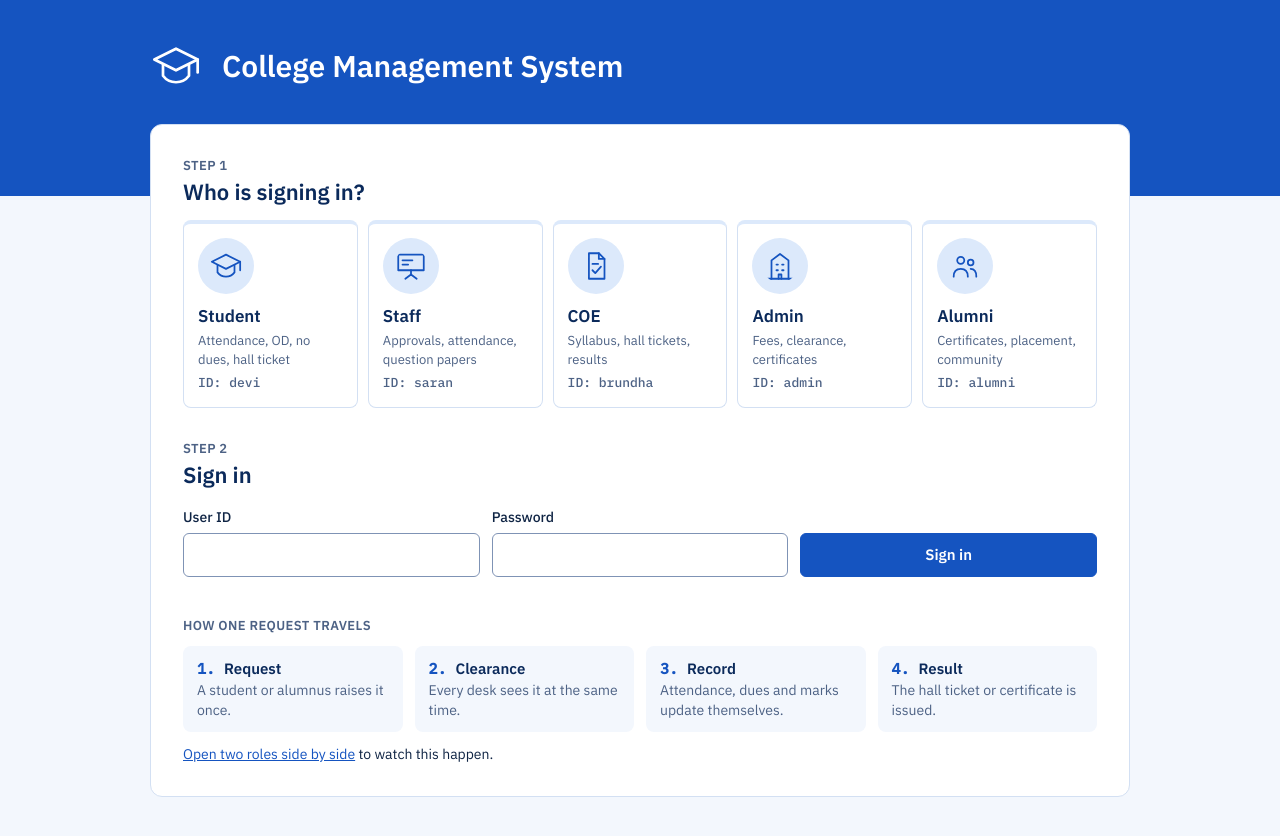
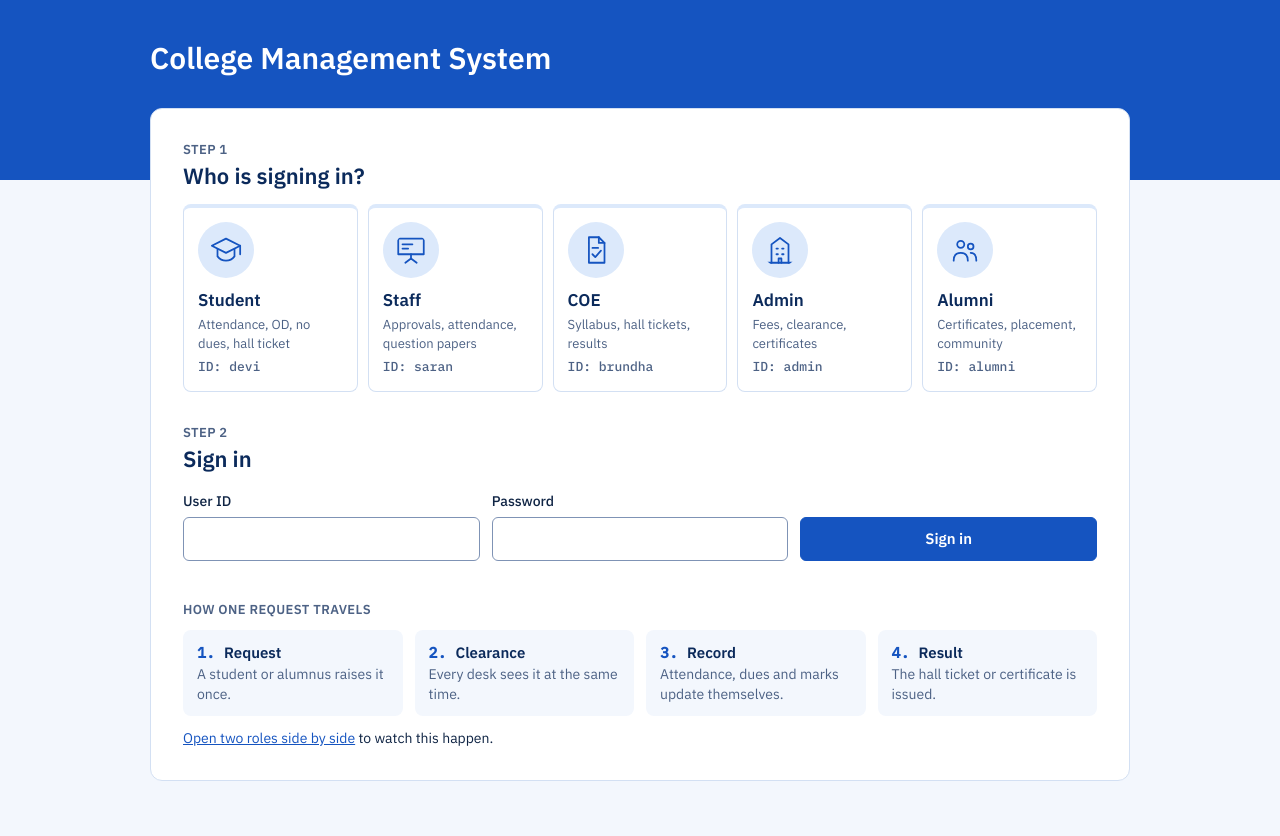
Before and after one commit to saranrider/SNS-HACKNEST, a plain HTML site: page docs/index.html in a window 1280 px wide. Drawn offline with Linux system fonts and the light colour scheme.

Commit message:
Sign-in page: remove the graduation cap mark from the header

```diff
--- a/docs/index.html
+++ b/docs/index.html
@@ -11,12 +11,6 @@
 <body class="front">
   <header class="front-band">
     <div class="front-band-inner">
-      <!-- generic mark, not the college's logo -->
-      <svg viewBox="0 0 48 48" fill="none" stroke="currentColor" stroke-width="2.5" stroke-linecap="round" stroke-linejoin="round" aria-hidden="true">
-        <path d="M4 18 24 8l20 10-20 10L4 18Z"></path>
-        <path d="M12 23v10c3 4 7 6 12 6s9-2 12-6V23"></path>
-        <path d="M44 18v12"></path>
-      </svg>
       <div class="front-title">
         <h1>College Management System</h1>
       </div>
--- a/docs/styles.css
+++ b/docs/styles.css
@@ -783,12 +783,6 @@ td {
   margin: 0 auto;
 }
 
-.front-band svg {
-  flex: none;
-  width: 52px;
-  height: 52px;
-}
-
 .front-title {
   flex: 1 1 320px;
 }
```
